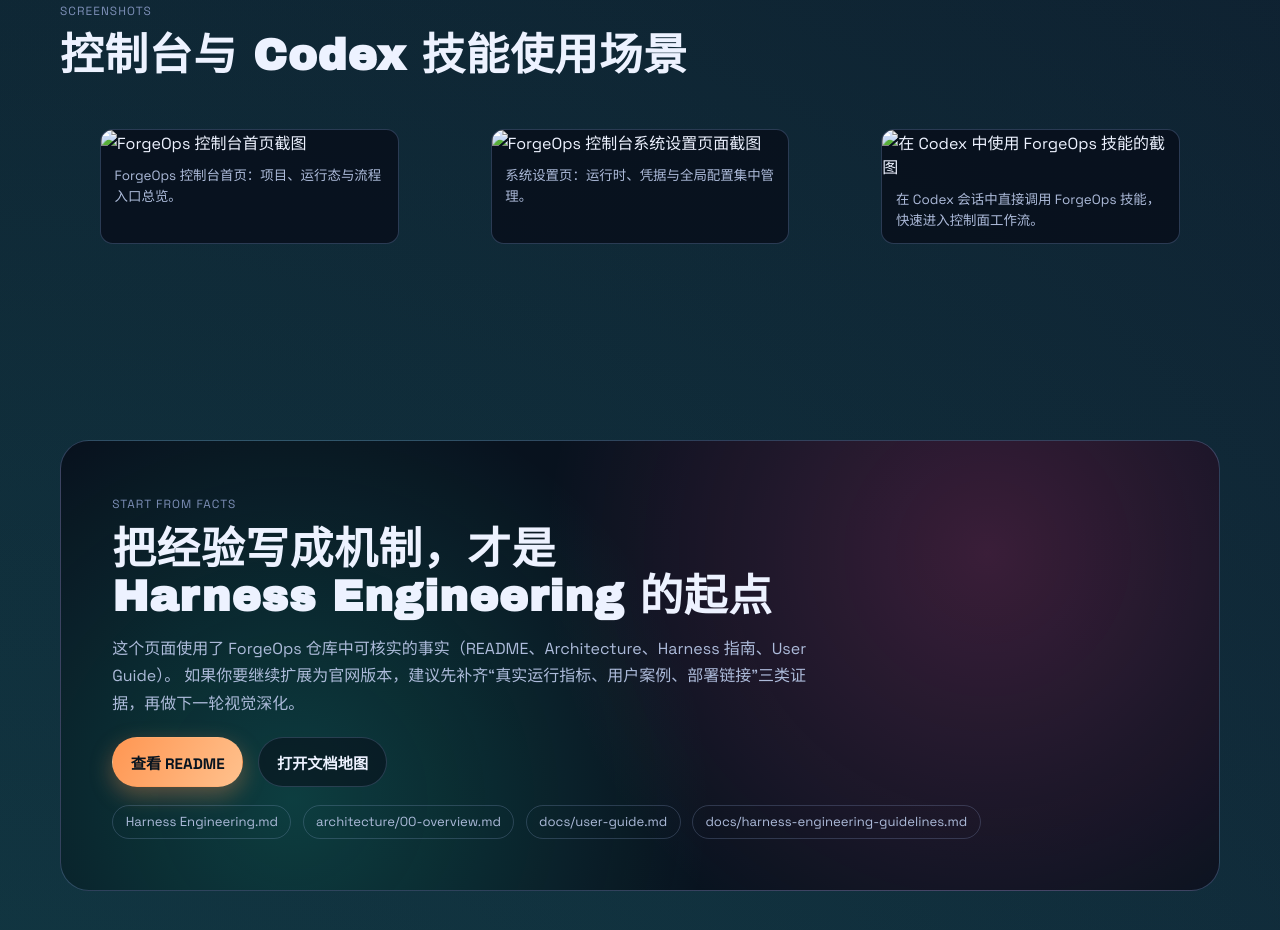
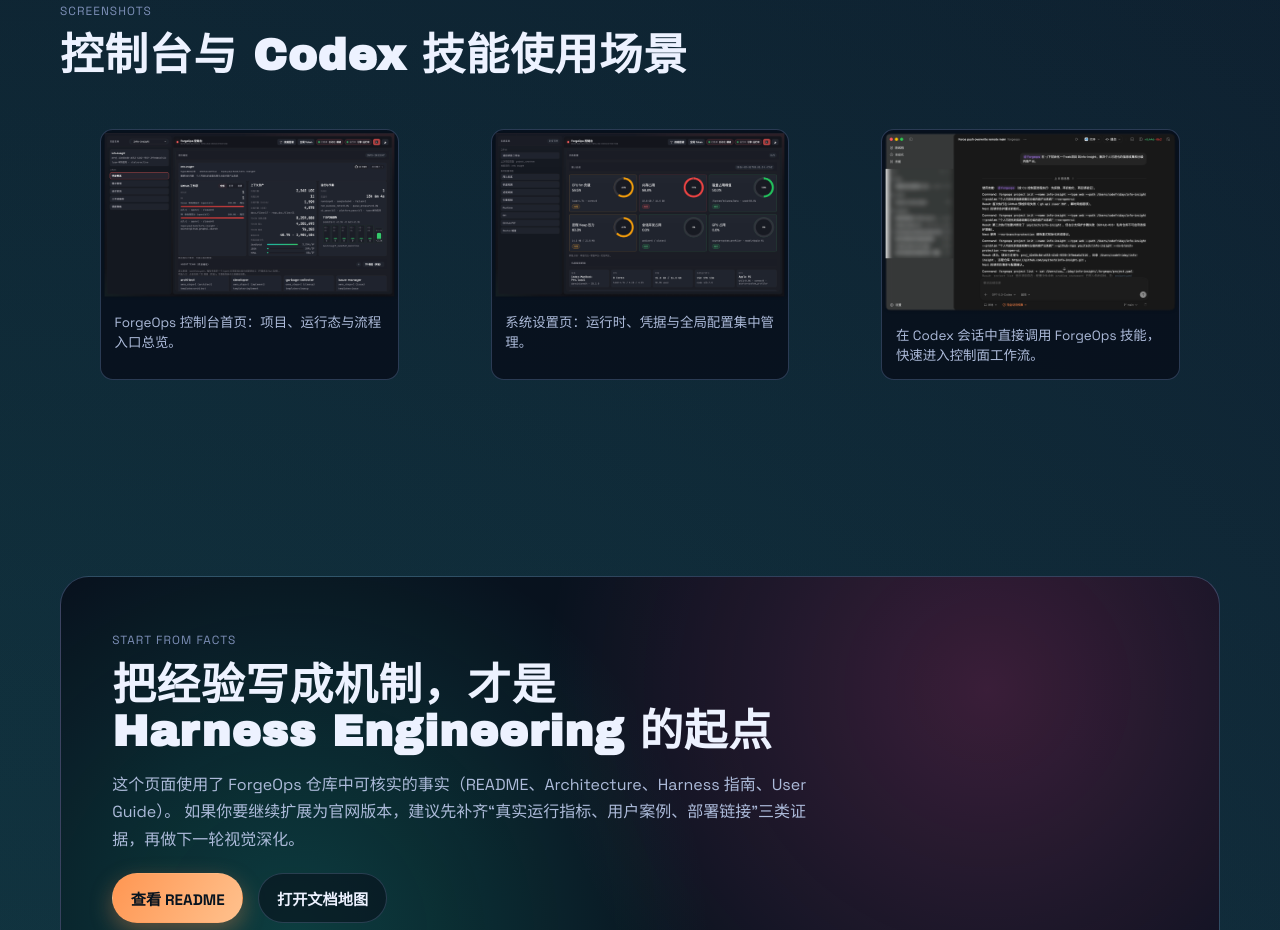
Before and after one commit to yeyitech/forgeops, a website: page docs/public/harness-engineering.html in a window 1280 px wide. Shown: the part 5020-5950 px from the top of the page. Drawn offline with Linux system fonts and the light colour scheme; the site is published under a folder, as on GitHub Pages, so addresses that start at the root find nothing.

Commit message:
fix(site): use relative screenshot paths on harness landing

```diff
--- a/docs/public/harness-engineering.html
+++ b/docs/public/harness-engineering.html
@@ -1195,15 +1195,15 @@
           <h2 class="reveal">控制台与 Codex 技能使用场景</h2>
           <div class="screenshots-grid">
             <figure class="screenshot reveal">
-              <img src="/images/forgeops-console-home.png" alt="ForgeOps 控制台首页截图" loading="lazy" />
+              <img src="./images/forgeops-console-home.png" alt="ForgeOps 控制台首页截图" loading="lazy" />
               <figcaption>ForgeOps 控制台首页：项目、运行态与流程入口总览。</figcaption>
             </figure>
             <figure class="screenshot reveal">
-              <img src="/images/forgeops-system-settings.png" alt="ForgeOps 控制台系统设置页面截图" loading="lazy" />
+              <img src="./images/forgeops-system-settings.png" alt="ForgeOps 控制台系统设置页面截图" loading="lazy" />
               <figcaption>系统设置页：运行时、凭据与全局配置集中管理。</figcaption>
             </figure>
             <figure class="screenshot reveal">
-              <img src="/images/forgeops-codex-skill.png" alt="在 Codex 中使用 ForgeOps 技能的截图" loading="lazy" />
+              <img src="./images/forgeops-codex-skill.png" alt="在 Codex 中使用 ForgeOps 技能的截图" loading="lazy" />
               <figcaption>在 Codex 会话中直接调用 ForgeOps 技能，快速进入控制面工作流。</figcaption>
             </figure>
           </div>
```
Also changed, not shown: harness-engineering.html (+3 -3 lines).
